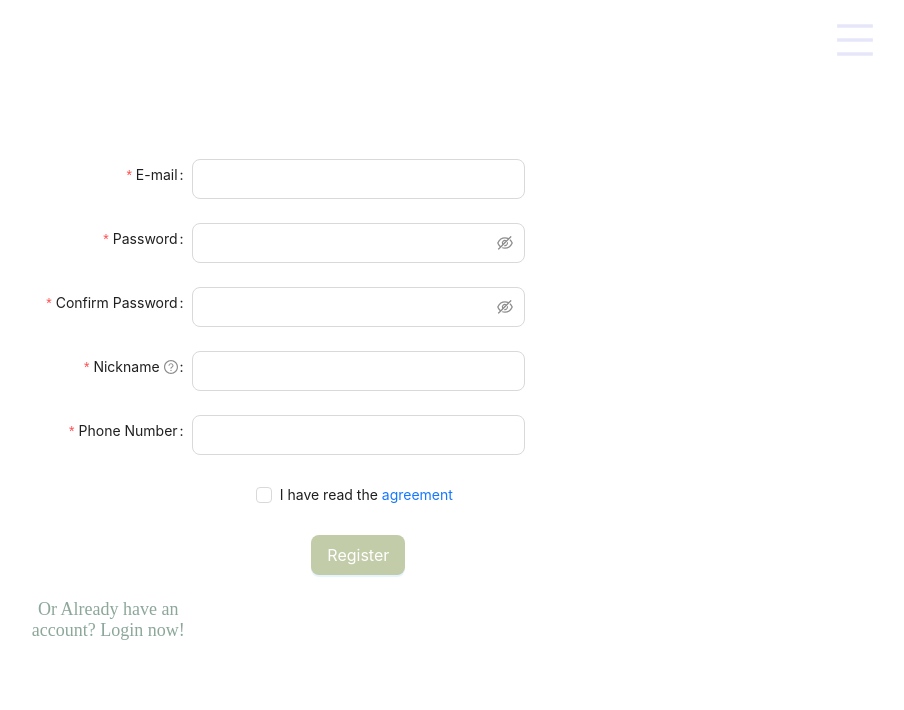
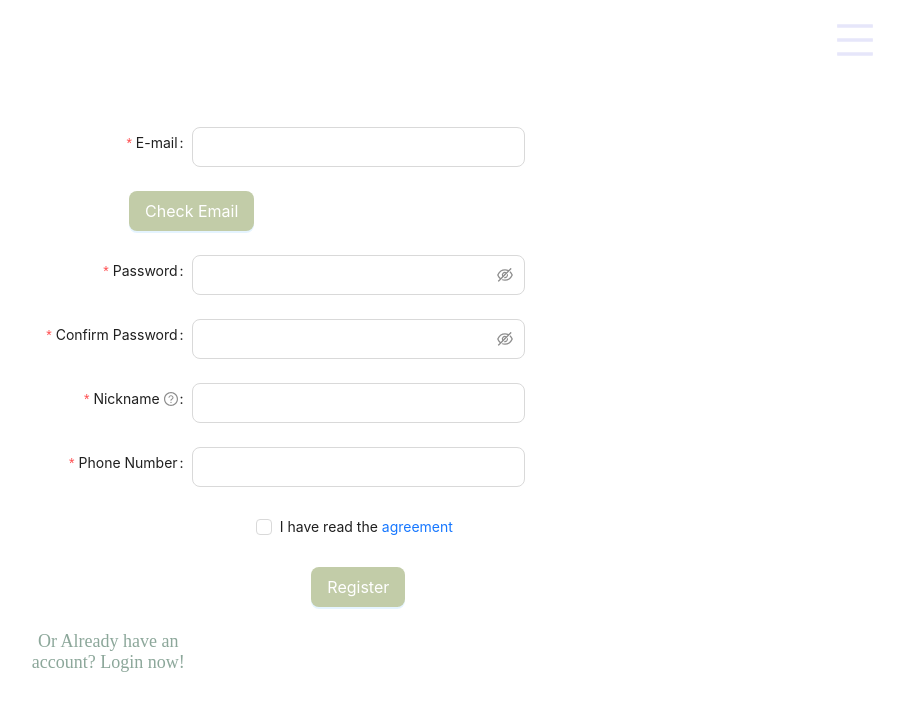
Before and after one commit to nanannannana/open-your-window, a React (Create React App) app: page /user/signin in a window 1280 px wide. Both pictures are taken after a click on the link "Or Register now!". Shown: the top 710 px of the page, without its empty margins (365-1269 px from the left). Built offline with nearby package versions, Linux system fonts and the light colour scheme; no server answers; a web font is replaced by a local one.

Commit message:
feat:local 최종 commit

```diff
--- a/src/components/mypage/SignIn.jsx
+++ b/src/components/mypage/SignIn.jsx
@@ -1,4 +1,4 @@
-import React from 'react';
+import React, { useRef } from 'react';
 import { LockOutlined, UserOutlined } from '@ant-design/icons';
 import { Button, Checkbox, Form, Input, Modal } from 'antd';
 import axios from 'axios';
@@ -82,6 +82,7 @@ export default function SignIn() {
             placeholder="E-mail"
           />
         </Form.Item>
+
         <Form.Item
           name="password"
           rules={[
@@ -103,9 +104,7 @@ export default function SignIn() {
             <Checkbox>Remember me</Checkbox>
           </Form.Item>
 
-          <a className="login-form-forgot" href="#">
-            Forgot password
-          </a>
+          <span className="login-form-forgot">Forgot password</span>
         </Form.Item>
 
         <Form.Item>
--- a/src/components/mypage/SignIn_SignUp.jsx
+++ b/src/components/mypage/SignIn_SignUp.jsx
@@ -1,4 +1,4 @@
-import React from 'react';
+import React, { useRef, useState } from 'react';
 import './SignIn_SignUp.css';
 import { Form, Input, Checkbox, Button, Modal } from 'antd';
 import axios from 'axios';
@@ -36,6 +36,50 @@ const tailFormItemLayout = {
 
 export default function SignIn_SignUp() {
   const [form] = Form.useForm();
+  const [newE, setNewE] = useState('');
+  const [showOK, setShowOK] = useState(false);
+  const [showErr, setShowErr] = useState(false);
+
+  const getE = useRef();
+
+  const getNewE = (e) => {
+    console.log(e.currentTarget.value);
+    setNewE(e.currentTarget.value);
+  };
+  // email 중복 확인
+  const checkE = async () => {
+    await axios
+      .post('http://localhost:4000/user/checkEmail', {
+        email: newE,
+      })
+      .then((res) => {
+        res.data === true ? setShowOK(true) : setShowErr(true);
+        console.log(res.data === true);
+      });
+  };
+
+  const idSuccess = () => {
+    Modal.success({
+      width: 600,
+      content: 'You can use this Email',
+      onOk() {
+        // getE.current.disabled = true;
+        // getE.current.focus();
+        console.log('OK');
+      },
+    });
+  };
+  const idError = () => {
+    Modal.warning({
+      width: 600,
+      content: 'This email is already taken !',
+      onOk() {
+        console.log('Fail');
+        // getE.current.disabled = true;
+        // getE.current.focus();
+      },
+    });
+  };
 
   // 회원가입
   const onFinish = async (values) => {
@@ -62,6 +106,7 @@ export default function SignIn_SignUp() {
       },
     });
   };
+
   /////////// UI 시작/////////////////
   return (
     <div className="FormContainer">
@@ -87,8 +132,21 @@ export default function SignIn_SignUp() {
             },
           ]}
         >
-          <Input size="large" />
+          <Input size="large" ref={getE} onChange={getNewE} />
         </Form.Item>
+        <Form.Item>
+          <Button
+            type="primary"
+            size="large"
+            style={{ backgroundColor: '#C2CCA8' }}
+            onClick={checkE}
+          >
+            Check Email
+          </Button>
+        </Form.Item>
+
+        {showOK && idSuccess()}
+        {showErr && idError()}
 
         <Form.Item
           name="password"
--- a/src/components/window/PaginationImg.jsx
+++ b/src/components/window/PaginationImg.jsx
@@ -7,7 +7,7 @@ import styled from 'styled-components';
 const TagImg = styled.img`
   object-fit: cover;
   width: 100%;
-  height: 350px;
+  height: 300px;
   &:hover {
     opacity: 0.8;
   }
--- a/src/pages/SignIn_Main.jsx
+++ b/src/pages/SignIn_Main.jsx
@@ -31,7 +31,7 @@ export default function SignIn_Main() {
 
   const getSignImg = async () => {
     await axios
-      .get('http://localhost:4000/user/signin')
+      .get('http://localhost:4000/user/signImg')
       .then((res) =>
         setSignBG(
           res.data.img ||
@@ -40,7 +40,6 @@ export default function SignIn_Main() {
       )
       .catch((err) => console.log(err));
   };
-  console.log('1', signBG);
   useEffect(() => {
     getSignImg();
   }, []);
```
Also changed, not shown: 2 other files (tests, documents, lock files or other folders).
